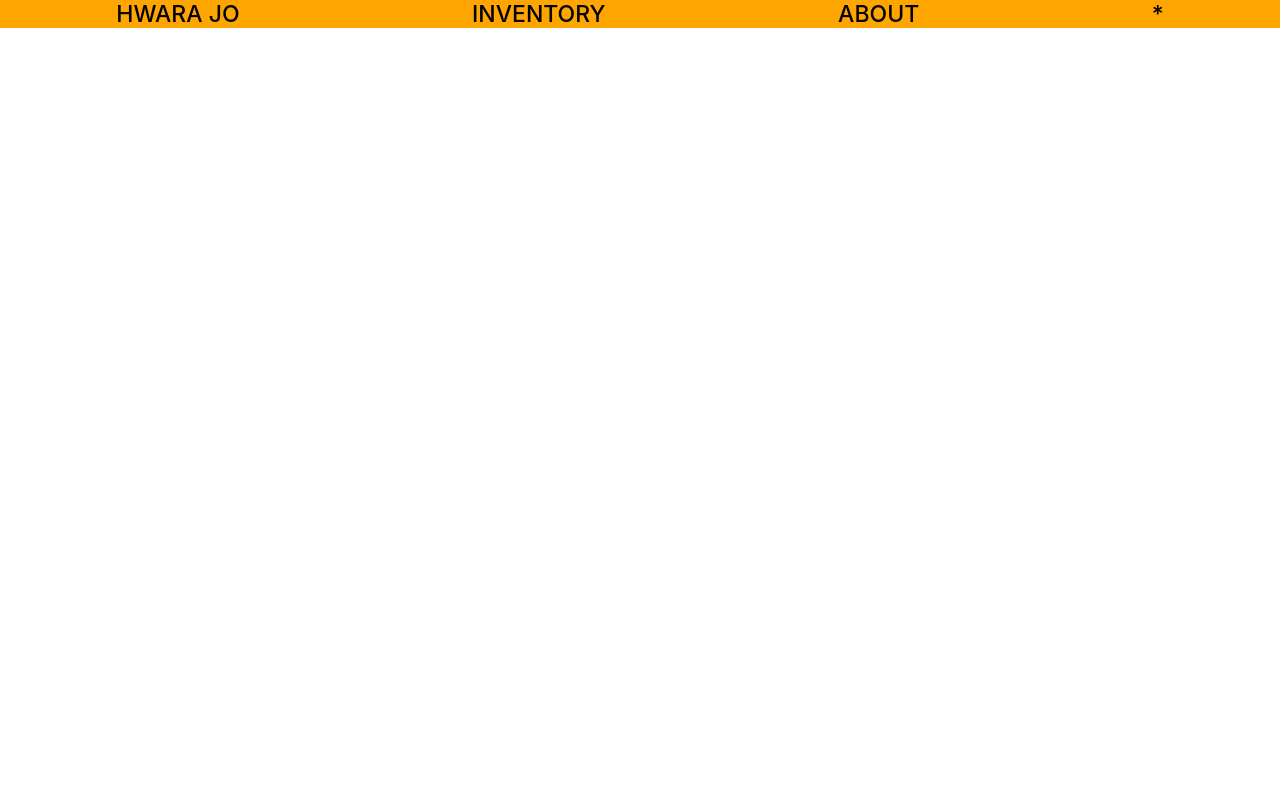
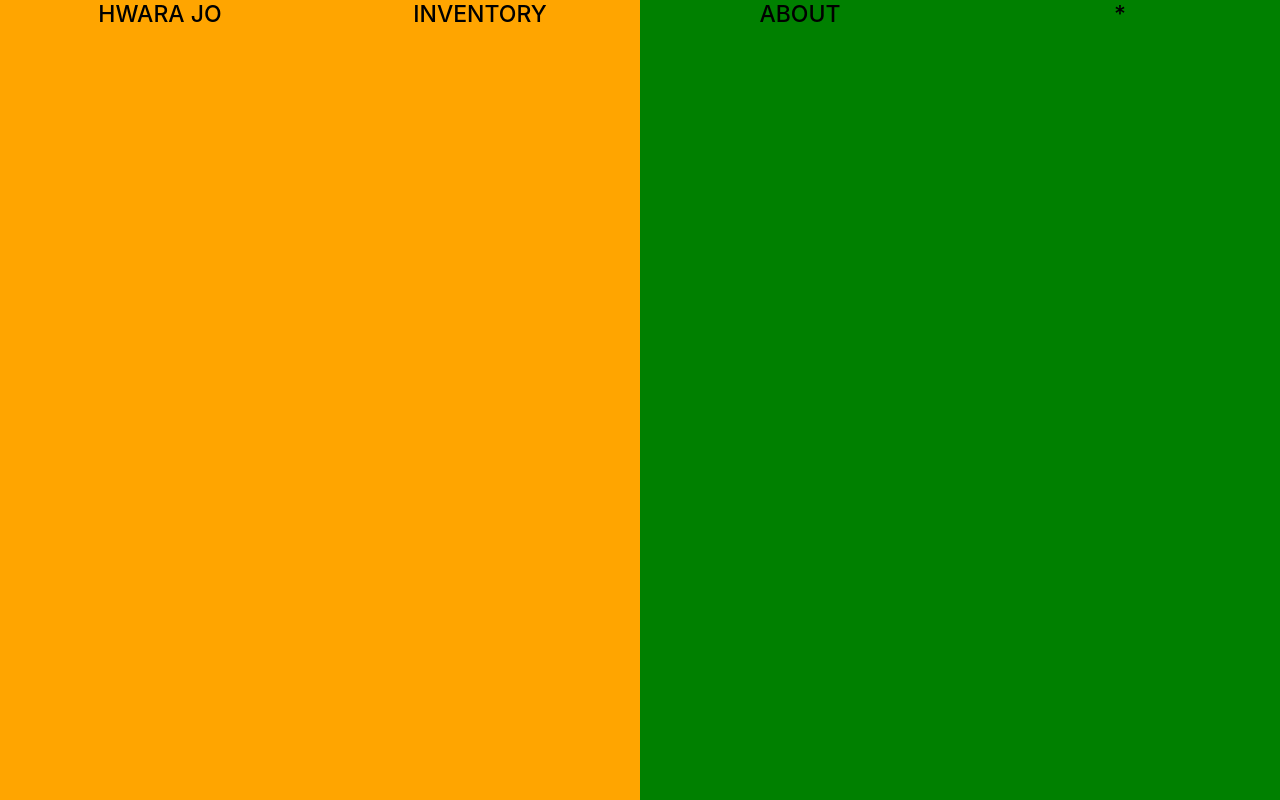
Before and after one commit to HyeongminJo/for-mysister, a React (Create React App) app: page / in a window 1280 px wide. Built offline with nearby package versions, Linux system fonts and the light colour scheme.

Commit message:
세로가로모드
231024

```diff
--- a/src/App.css
+++ b/src/App.css
@@ -1,12 +1,72 @@
+@media all and (orientation:landscape){
   .App {
     text-align: center;
+    display: flex;
+    justify-content: space-between;
   }
 
   .nav {
     width: 100%;
-  background-color: orange;
+    background-color: rgba( 255, 255, 255, 0 );
     display: flex;
     justify-content: space-around;
     font-size: 23px;
     font-weight: 500;
+    position: fixed;
   }
+
+  .navButton {
+    cursor: pointer;
+    width: 100%;
+    height: 100%;
+  }
+
+  .main1 {
+    background-color: orange;
+    width: 100%;
+    height: 100vh;
+  }
+
+  .main2 {
+    background-color: green;
+    width: 100%;
+    height: 100vh;
+  }
+}
+
+@media all and (orientation:portrait){
+  .App {
+    text-align: center;
+    display: flex;
+    flex-direction: column;
+    justify-content: space-between;
+  }
+
+  .nav {
+    width: 100%;
+    background-color: rgba( 255, 255, 255, 0 );
+    display: flex;
+    justify-content: space-around;
+    font-size: 23px;
+    font-weight: 500;
+    position: fixed;
+  }
+
+  .navButton {
+    cursor: pointer;
+    width: 100%;
+    height: 100%;
+  }
+
+  .main1 {
+    background-color: orange;
+    width: 100%;
+    height: 50vh;
+  }
+
+  .main2 {
+    background-color: green;
+    width: 100%;
+    height: 50vh;
+  }
+}
--- a/src/App.js
+++ b/src/App.js
@@ -5,19 +5,22 @@ function App() {
   return (
     <div className="App">
         <nav className="nav">
-          <div>
+          <div className="navButton">
             HWARA JO
           </div>
-          <div>
+          <div className="navButton">
             INVENTORY
           </div>
-          <div>
+          <div className="navButton">
             ABOUT
           </div>
-          <div>
+          <div className="navButton">
             *
           </div>
         </nav>
+        <div className="main1"></div>
+        <div className="main2"></div>
+
     </div>
   );
 }
```
Lines whose indentation alone changed are shown as unchanged.
